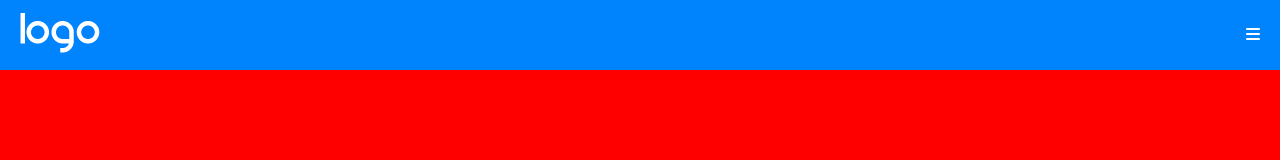
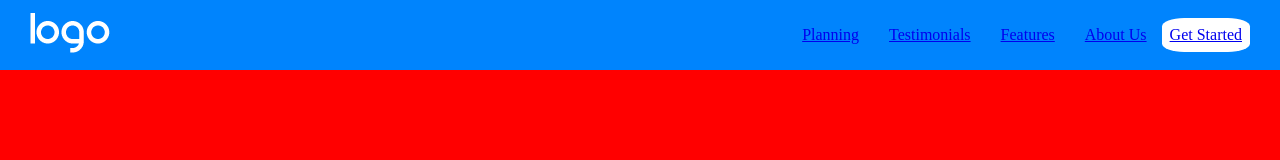
Before and after one commit to uomma/htmlcss-responsive-layout, a plain HTML site: page index.html in a window 1280 px wide. Drawn offline with Linux system fonts and the light colour scheme.

Commit message:
header responsive

```diff
--- a/css/style.css
+++ b/css/style.css
@@ -2,19 +2,59 @@
     margin: 0;
     padding: 0;
     box-sizing: border-box;
+}
 
+:root{
+    --first-color:#0084fd;
+    --first-color-light:#b5ddff;
+    --secondary-color: #9792e4;
 }
 
 body{
      background-color: red;
 }
 
+header{
+    background-color: var(--first-color);
+
+}
+.list-inline{
+    display: flex;
+    list-style: none;
+    align-items: center;
+
+}
+
+ li{
+    padding: 0px 0.9375rem;
+
+}
+
+.list-inline > li:last-child{
+    border-radius: 25%;
+    padding: 8px;
+    background-color:white;
+    color: black;
+
+}
+header .main-nav{
+    display: none;
+}
+
+@media screen and (min-width: 992px){
+   header .main-nav{
+        display:block ;
+    }
+    header .menu{
+        display: none;
+    }
+}
+
 .top{
-      background-color: #0084fd;
     height: 4.375rem;
     display: flex;
     justify-content: space-between;
     align-items: center;
-    padding: 0rem  1.25rem;
+    padding: 0rem  1.875rem;
     color: white;
 }
--- a/index.html
+++ b/index.html
@@ -20,6 +20,15 @@
         <div class="top">
             <div class="logo"><img src="img/logo.png" alt=""></div>
             <div class="menu"><i class="fa-solid fa-bars"></i></div>
+            <nav class="main-nav">
+                <ul class="list-inline">
+                    <li> <a href="#">Planning</a> </li>
+                    <li> <a href="#">Testimonials</a> </li>
+                    <li> <a href="#">Features</a> </li>
+                    <li> <a href="#">About Us</a></li>
+                    <li> <a href="#">Get Started </a> </li>
+                </ul>
+            </nav>
         </div>
     </header>
 
```
